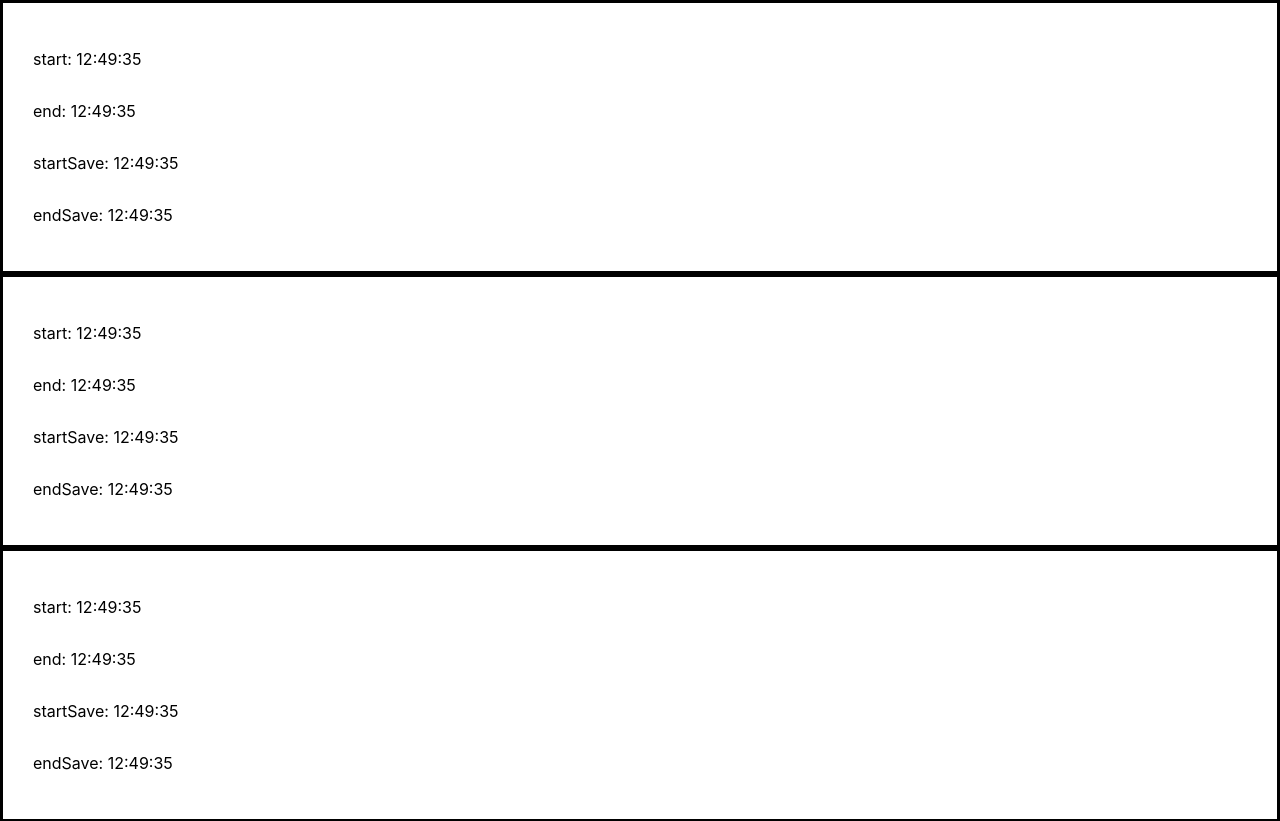
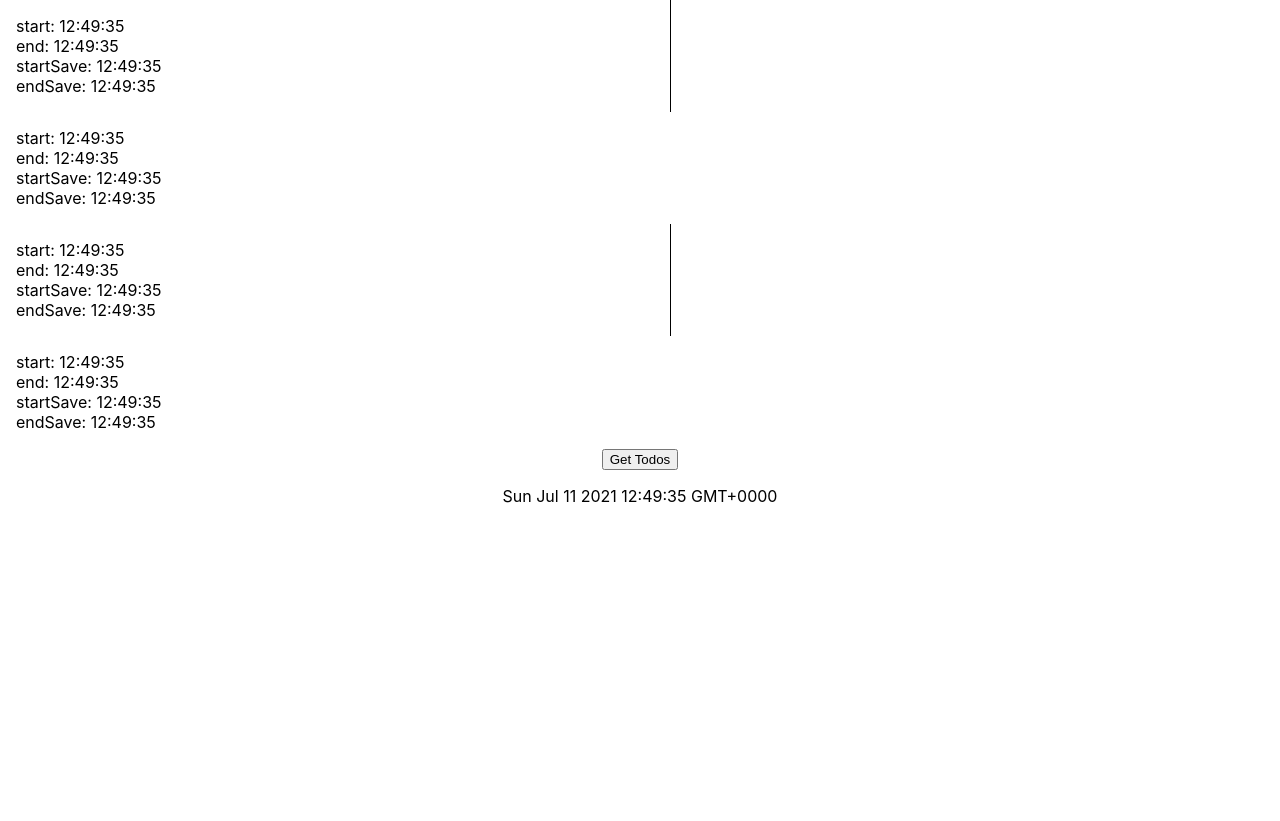
Before and after one commit to DPirate/samagra-assignment, a React (Create React App) app: page / in a window 1280 px wide. Shown: the top 821 px of the page. After the commit the page ends 800 px from the top, so only its background shows below. Built offline with nearby package versions, Linux system fonts and the light colour scheme; no server answers.

Commit message:
update ApiTimerAnalytics: update style

```diff
--- /dev/null
+++ b/src/features/home/components/ApiTimerAnalytics/ApiTimerAnalytics.css
@@ -0,0 +1,11 @@
+.api-call {
+  width: calc(50% - 2px);
+  display: flex;
+  flex-direction: column;
+  text-align: left;
+  padding: 16px;
+  flex: 1;
+}
+.api-call:nth-child(odd) {
+  border-right: 1px solid black;
+}
--- a/src/features/home/components/ApiTimerAnalytics/ApiTimerAnalytics.tsx
+++ b/src/features/home/components/ApiTimerAnalytics/ApiTimerAnalytics.tsx
@@ -1,5 +1,5 @@
-import moment, { MomentInput } from 'moment';
-
+import moment from 'moment';
+import './ApiTimerAnalytics.css';
 export interface ITimerAnalyticsData {
   start: moment.Moment;
   end: moment.Moment;
@@ -8,20 +8,12 @@ export interface ITimerAnalyticsData {
 }
 
 export function ApiTimerAnalytics({ data }: { data?: ITimerAnalyticsData }) {
-  //TODO: remove inline styles
   return (
-    <div
-      style={{
-        display: 'flex',
-        flexDirection: 'column',
-        alignItems: 'flex-start',
-        border: 'solid',
-        padding: 30,
-      }}>
-      <p>start: {data?.start?.format('hh:mm:ss')}</p>
-      <p>end: {data?.end?.format('hh:mm:ss')}</p>
-      <p>startSave: {data?.startSave?.format('hh:mm:ss')}</p>
-      <p>endSave: {data?.endSave?.format('hh:mm:ss')}</p>
+    <div className="api-call">
+      <span>start: {data?.start?.format('hh:mm:ss')}</span>
+      <span>end: {data?.end?.format('hh:mm:ss')}</span>
+      <span>startSave: {data?.startSave?.format('hh:mm:ss')}</span>
+      <span>endSave: {data?.endSave?.format('hh:mm:ss')}</span>
     </div>
   );
 }
```
